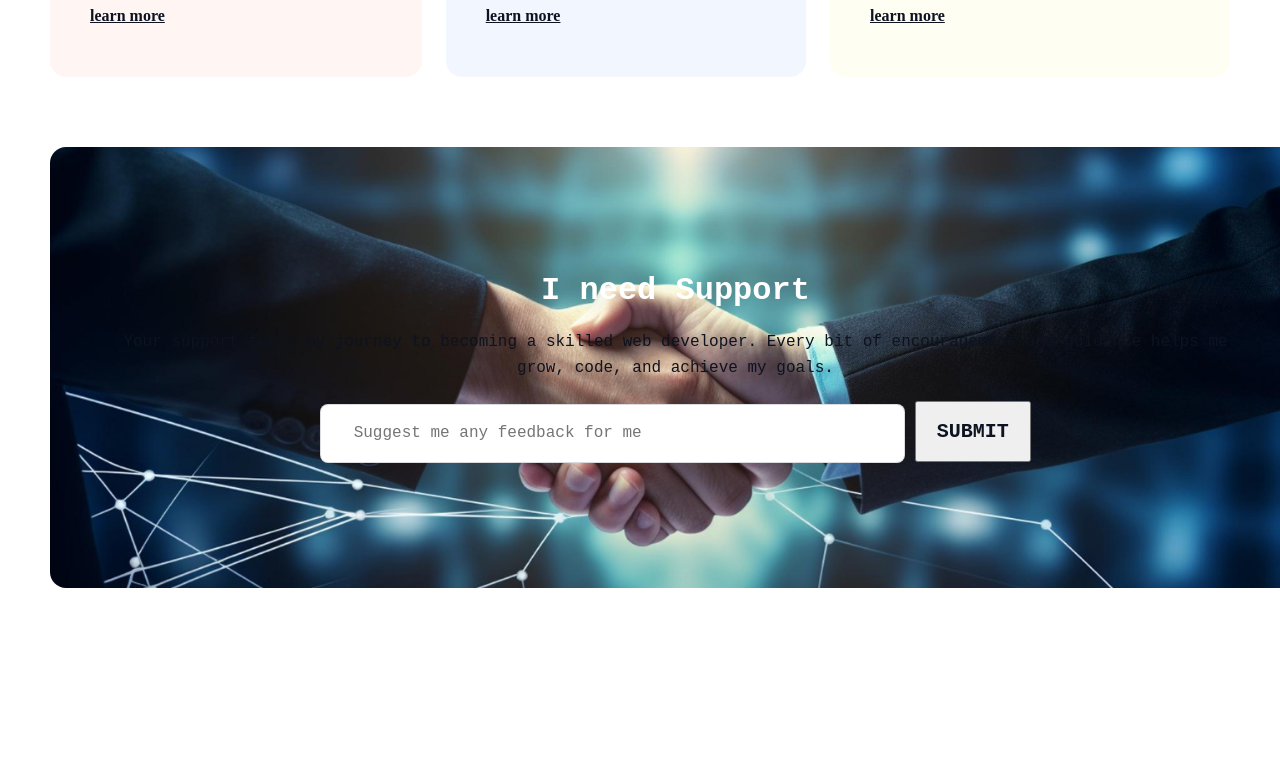
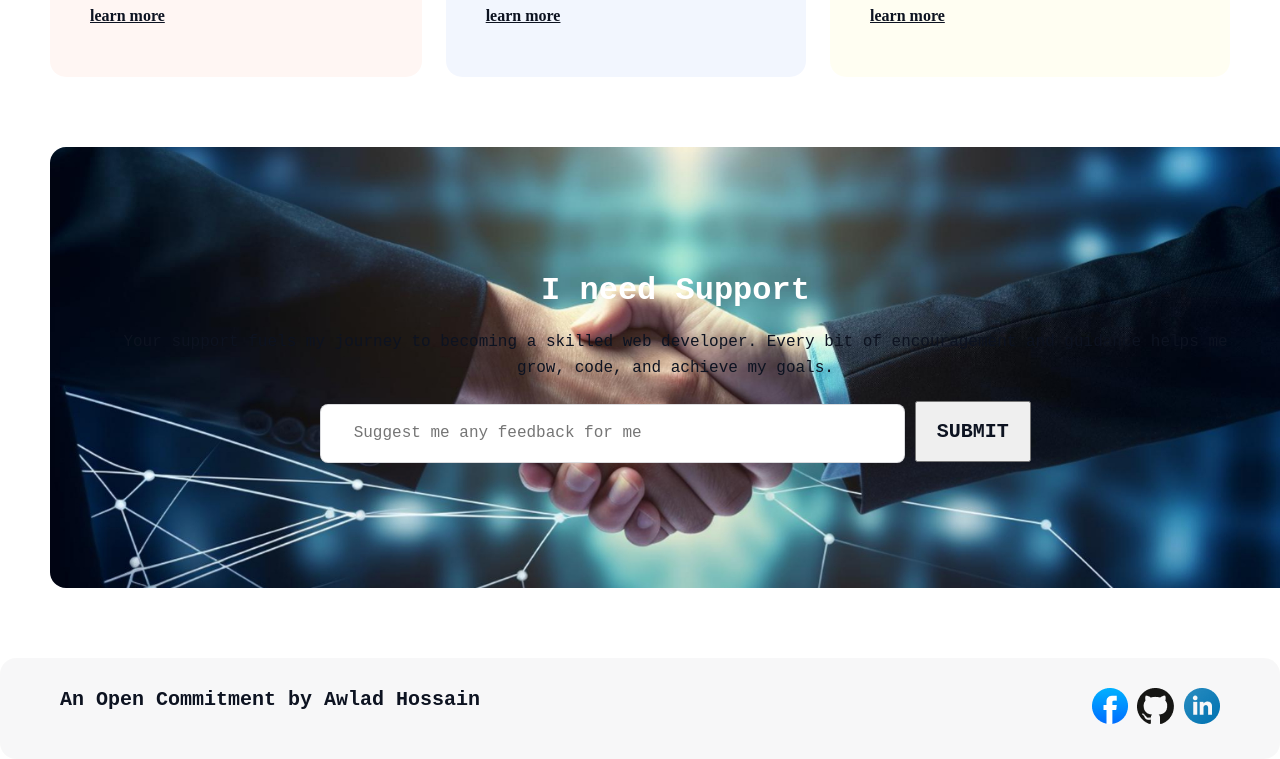
Before and after one commit to Mdmehedee13/first-assignment-reset-batch, a plain HTML site: page assets/developer.html in a window 1280 px wide. Shown: the part 3736-4495 px from the top of the page. Before the commit the page ends 4324 px from the top, so only its background shows below. Drawn offline with Linux system fonts and the light colour scheme; a web font is replaced by a local one.

Commit message:
footer section added

```diff
--- a/assets/developer.css
+++ b/assets/developer.css
@@ -292,7 +292,7 @@ padding: 40px;
 
 /* target section end */
 
-
+/* support section start */
 .support-section{
     text-align: center;
     margin-top: 70px;
@@ -349,3 +349,29 @@ line-height: 23px;
 letter-spacing: 0%;
 padding: 17px 20px 17px 20px;
 }
+
+ /* support section end */
+
+
+/* footer start */
+
+
+footer{
+    margin-top: 70px;
+    display: flex;
+    justify-content: space-between;
+    padding: 30px 60px 30px 60px;
+    border-radius: 16px;
+
+background: rgba(13, 19, 33, 0.03);
+}
+ footer h1{
+    color: rgb(13, 19, 33);
+
+font-size: 20px;
+font-weight: 600;
+line-height: 23px;
+letter-spacing: 0%;
+
+
+ }
--- a/assets/developer.html
+++ b/assets/developer.html
@@ -147,5 +147,16 @@
 
         </section>
     </main>
+
+    <footer>
+        <h1>An Open Commitment by Awlad Hossain</h1>
+
+      <div class="social">
+        <a href="https://www.facebook.com/"><img src="facebook.png" alt=""></a>
+        <a href="https://github.com/"><img src="github.png" alt=""></a>
+        <a href="https://www.linkedin.com/"><img src="linkedin-icon 1.png" alt=""></a>
+      </div>
+
+    </footer>
 </body>
 </html>
```
